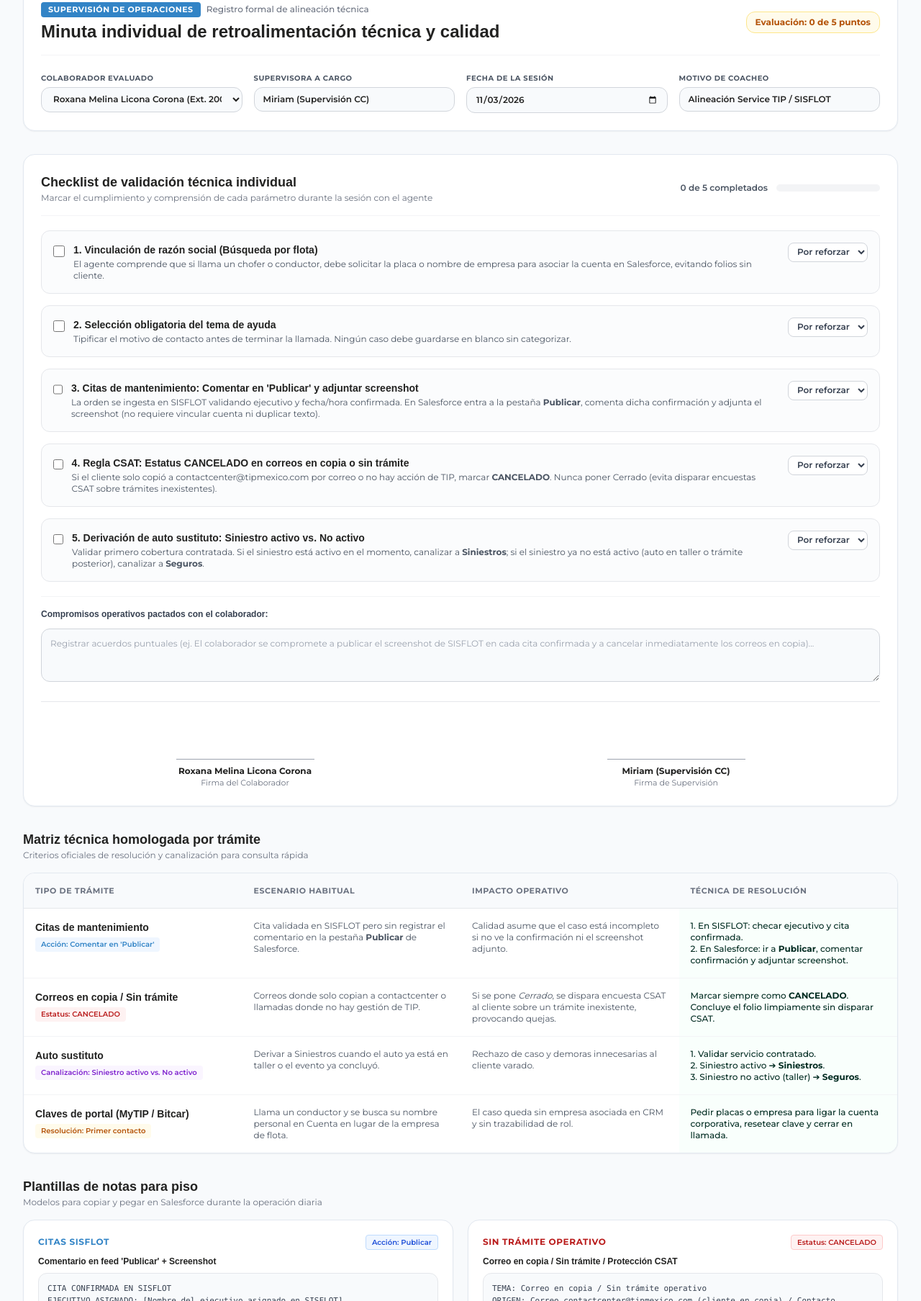
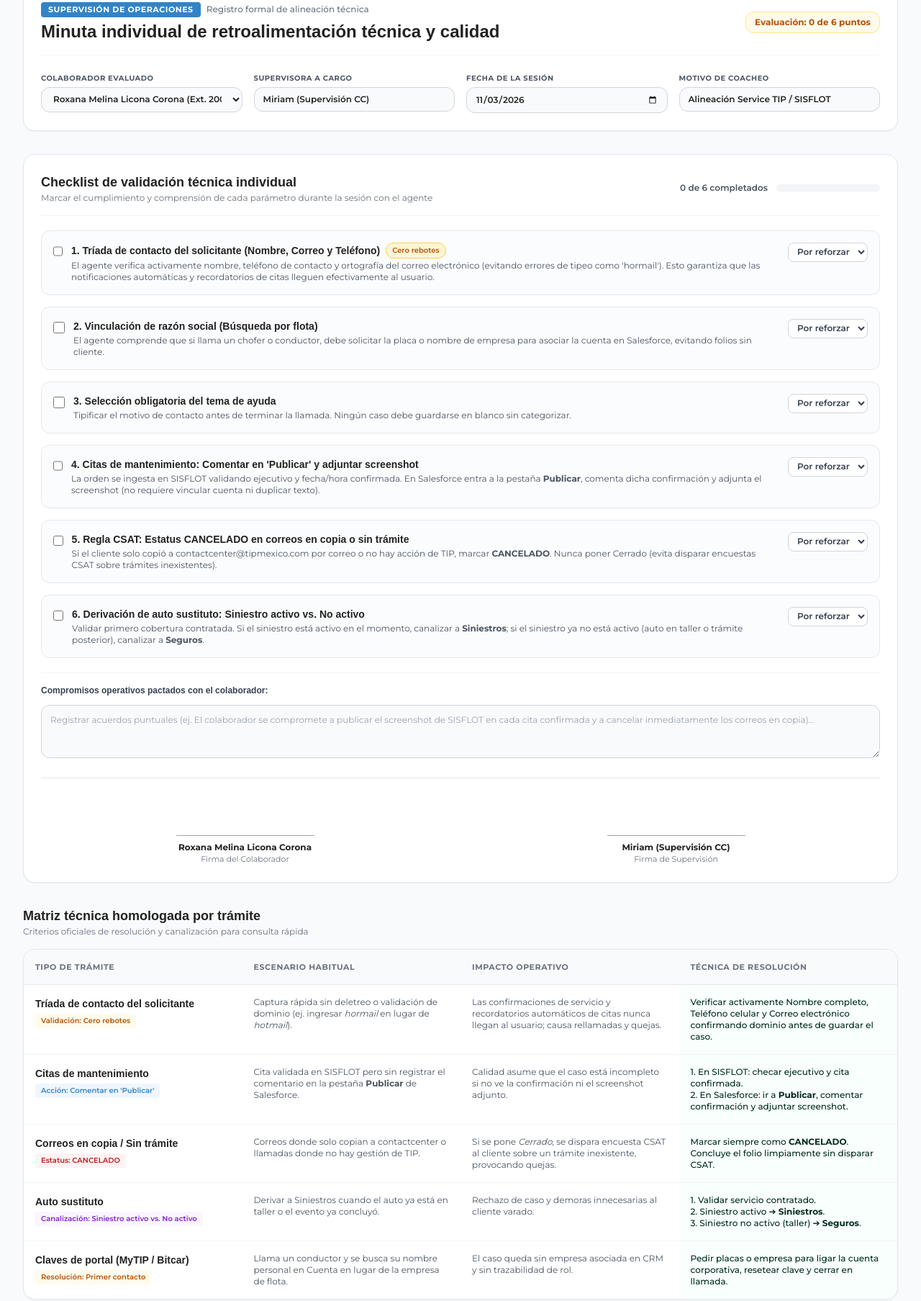
Before and after one commit to morocog/tip-direccion, a plain HTML site: page reportes/guia_calidad_gestion_tickets.html in a window 1280 px wide. Shown: the part 125-1932 px from the top of the page at 72% size. Drawn offline with nearby package versions, Linux system fonts and the light colour scheme.

Commit message:
feat(guia-calidad): incorporar punto 1 triada de contacto solicitante (6 puntos)

```diff
--- a/reportes/guia_calidad_gestion_tickets.html
+++ b/reportes/guia_calidad_gestion_tickets.html
@@ -120,7 +120,7 @@
                 </div>
                 <div class="flex items-center gap-2">
                     <span id="badgeScoreGlobal" class="text-xs font-bold px-3 py-1.5 rounded-xl bg-amber-50 text-amber-700 border border-amber-200">
-                        Evaluación: 0 de 5 puntos
+                        Evaluación: 0 de 6 puntos
                     </span>
                 </div>
             </div>
@@ -156,7 +156,7 @@
             </div>
         </section>
 
-        <!-- MÓDULO 2: EVALUADOR INTERACTIVO DE LOS 5 PUNTOS CRÍTICOS -->
+        <!-- MÓDULO 2: EVALUADOR INTERACTIVO DE LOS 6 PUNTOS CRÍTICOS -->
         <section class="bg-white border border-telat-slateBorder rounded-2xl p-6 shadow-sm space-y-5 print-card">
             <div class="flex flex-col sm:flex-row sm:items-center justify-between gap-2 border-b border-gray-100 pb-4">
                 <div>
@@ -168,7 +168,7 @@
                     </p>
                 </div>
                 <div class="flex items-center gap-3">
-                    <span id="scoreText" class="text-xs font-semibold text-gray-600">0 de 5 completados</span>
+                    <span id="scoreText" class="text-xs font-semibold text-gray-600">0 de 6 completados</span>
                     <div class="w-36 bg-gray-100 h-2.5 rounded-full overflow-hidden">
                         <div id="progressBar" class="bg-telat-celeste h-2.5 rounded-full transition-all duration-300" style="width: 0%"></div>
                     </div>
@@ -178,14 +178,17 @@
             <!-- CONTENEDOR DE PUNTOS DE EVALUACIÓN -->
             <div class="space-y-4" id="evalContainer">
 
-                <!-- PUNTO 1 -->
+                <!-- PUNTO 1: TRÍADA DE CONTACTO -->
                 <div class="p-4 rounded-xl border border-gray-200 hover:border-blue-200 transition bg-slate-50/50">
                     <div class="flex items-start justify-between gap-3">
                         <label class="flex items-start gap-3 cursor-pointer select-none flex-1">
                             <input type="checkbox" class="chk-item mt-1 w-4 h-4 text-telat-celeste rounded border-gray-300 focus:ring-telat-celeste">
                             <div class="text-xs">
-                                <strong class="text-telat-oscuro block font-subheadings text-sm">1. Vinculación de razón social (Búsqueda por flota)</strong>
-                                <span class="text-gray-600 block mt-0.5">El agente comprende que si llama un chofer o conductor, debe solicitar la placa o nombre de empresa para asociar la cuenta en Salesforce, evitando folios sin cliente.</span>
+                                <div class="flex items-center gap-2">
+                                    <strong class="text-telat-oscuro block font-subheadings text-sm">1. Tríada de contacto del solicitante (Nombre, Correo y Teléfono)</strong>
+                                    <span class="text-[10px] text-amber-700 bg-amber-100/70 border border-amber-300 px-2 py-0.5 rounded-full font-semibold">Cero rebotes</span>
+                                </div>
+                                <span class="text-gray-600 block mt-0.5">El agente verifica activamente nombre, teléfono de contacto y ortografía del correo electrónico (evitando errores de tipeo como 'hormail'). Esto garantiza que las notificaciones automáticas y recordatorios de citas lleguen efectivamente al usuario.</span>
                             </div>
                         </label>
                         <select class="status-select bg-white border border-gray-300 text-xs rounded-lg px-2 py-1 font-semibold text-gray-700">
@@ -202,7 +205,25 @@
                         <label class="flex items-start gap-3 cursor-pointer select-none flex-1">
                             <input type="checkbox" class="chk-item mt-1 w-4 h-4 text-telat-celeste rounded border-gray-300 focus:ring-telat-celeste">
                             <div class="text-xs">
-                                <strong class="text-telat-oscuro block font-subheadings text-sm">2. Selección obligatoria del tema de ayuda</strong>
+                                <strong class="text-telat-oscuro block font-subheadings text-sm">2. Vinculación de razón social (Búsqueda por flota)</strong>
+                                <span class="text-gray-600 block mt-0.5">El agente comprende que si llama un chofer o conductor, debe solicitar la placa o nombre de empresa para asociar la cuenta en Salesforce, evitando folios sin cliente.</span>
+                            </div>
+                        </label>
+                        <select class="status-select bg-white border border-gray-300 text-xs rounded-lg px-2 py-1 font-semibold text-gray-700">
+                            <option value="CUMPLE">Cumple</option>
+                            <option value="EN_PROCESO" selected>Por reforzar</option>
+                            <option value="NO_CUMPLE">No cumple</option>
+                        </select>
+                    </div>
+                </div>
+
+                <!-- PUNTO 3 -->
+                <div class="p-4 rounded-xl border border-gray-200 hover:border-blue-200 transition bg-slate-50/50">
+                    <div class="flex items-start justify-between gap-3">
+                        <label class="flex items-start gap-3 cursor-pointer select-none flex-1">
+                            <input type="checkbox" class="chk-item mt-1 w-4 h-4 text-telat-celeste rounded border-gray-300 focus:ring-telat-celeste">
+                            <div class="text-xs">
+                                <strong class="text-telat-oscuro block font-subheadings text-sm">3. Selección obligatoria del tema de ayuda</strong>
                                 <span class="text-gray-600 block mt-0.5">Tipificar el motivo de contacto antes de terminar la llamada. Ningún caso debe guardarse en blanco sin categorizar.</span>
                             </div>
                         </label>
@@ -214,13 +235,13 @@
                     </div>
                 </div>
 
-                <!-- PUNTO 3: SISFLOT -->
+                <!-- PUNTO 4: SISFLOT -->
                 <div class="p-4 rounded-xl border border-gray-200 hover:border-blue-200 transition bg-slate-50/50">
                     <div class="flex items-start justify-between gap-3">
                         <label class="flex items-start gap-3 cursor-pointer select-none flex-1">
                             <input type="checkbox" class="chk-item mt-1 w-4 h-4 text-telat-celeste rounded border-gray-300 focus:ring-telat-celeste">
                             <div class="text-xs">
-                                <strong class="text-telat-oscuro block font-subheadings text-sm">3. Citas de mantenimiento: Comentar en 'Publicar' y adjuntar screenshot</strong>
+                                <strong class="text-telat-oscuro block font-subheadings text-sm">4. Citas de mantenimiento: Comentar en 'Publicar' y adjuntar screenshot</strong>
                                 <span class="text-gray-600 block mt-0.5">La orden se ingesta en SISFLOT validando ejecutivo y fecha/hora confirmada. En Salesforce entra a la pestaña <strong>Publicar</strong>, comenta dicha confirmación y adjunta el screenshot (no requiere vincular cuenta ni duplicar texto).</span>
                             </div>
                         </label>
@@ -232,13 +253,13 @@
                     </div>
                 </div>
 
-                <!-- PUNTO 4: CANCELADO VS CERRADO (CSAT) -->
+                <!-- PUNTO 5: CANCELADO VS CERRADO (CSAT) -->
                 <div class="p-4 rounded-xl border border-gray-200 hover:border-blue-200 transition bg-slate-50/50">
                     <div class="flex items-start justify-between gap-3">
                         <label class="flex items-start gap-3 cursor-pointer select-none flex-1">
                             <input type="checkbox" class="chk-item mt-1 w-4 h-4 text-telat-celeste rounded border-gray-300 focus:ring-telat-celeste">
                             <div class="text-xs">
-                                <strong class="text-telat-oscuro block font-subheadings text-sm">4. Regla CSAT: Estatus CANCELADO en correos en copia o sin trámite</strong>
+                                <strong class="text-telat-oscuro block font-subheadings text-sm">5. Regla CSAT: Estatus CANCELADO en correos en copia o sin trámite</strong>
                                 <span class="text-gray-600 block mt-0.5">Si el cliente solo copió a contactcenter@tipmexico.com por correo o no hay acción de TIP, marcar <strong>CANCELADO</strong>. Nunca poner Cerrado (evita disparar encuestas CSAT sobre trámites inexistentes).</span>
                             </div>
                         </label>
@@ -250,13 +271,13 @@
                     </div>
                 </div>
 
-                <!-- PUNTO 5: AUTO SUSTITUTO -->
+                <!-- PUNTO 6: AUTO SUSTITUTO -->
                 <div class="p-4 rounded-xl border border-gray-200 hover:border-blue-200 transition bg-slate-50/50">
                     <div class="flex items-start justify-between gap-3">
                         <label class="flex items-start gap-3 cursor-pointer select-none flex-1">
                             <input type="checkbox" class="chk-item mt-1 w-4 h-4 text-telat-celeste rounded border-gray-300 focus:ring-telat-celeste">
                             <div class="text-xs">
-                                <strong class="text-telat-oscuro block font-subheadings text-sm">5. Derivación de auto sustituto: Siniestro activo vs. No activo</strong>
+                                <strong class="text-telat-oscuro block font-subheadings text-sm">6. Derivación de auto sustituto: Siniestro activo vs. No activo</strong>
                                 <span class="text-gray-600 block mt-0.5">Validar primero cobertura contratada. Si el siniestro está activo en el momento, canalizar a <strong>Siniestros</strong>; si el siniestro ya no está activo (auto en taller o trámite posterior), canalizar a <strong>Seguros</strong>.</span>
                             </div>
                         </label>
@@ -316,6 +337,25 @@
                             </tr>
                         </thead>
                         <tbody class="divide-y divide-gray-100">
+
+                            <!-- TRÍADA DE CONTACTO -->
+                            <tr class="hover:bg-slate-50/60 transition">
+                                <td class="p-4 align-top">
+                                    <div class="font-bold text-telat-oscuro text-sm font-subheadings">Tríada de contacto del solicitante</div>
+                                    <div class="mt-1 inline-flex items-center gap-1 bg-amber-50 text-amber-700 font-semibold px-2 py-0.5 rounded text-[10px]">
+                                        Validación: Cero rebotes
+                                    </div>
+                                </td>
+                                <td class="p-4 align-top text-gray-600">
+                                    Captura rápida sin deletreo o validación de dominio (ej. ingresar <em>hormail</em> en lugar de <em>hotmail</em>).
+                                </td>
+                                <td class="p-4 align-top text-gray-600">
+                                    Las confirmaciones de servicio y recordatorios automáticos de citas nunca llegan al usuario; causa rellamadas y quejas.
+                                </td>
+                                <td class="p-4 align-top bg-emerald-50/30 text-emerald-950 font-medium">
+                                    Verificar activamente Nombre completo, Teléfono celular y Correo electrónico confirmando dominio antes de guardar el caso.
+                                </td>
+                            </tr>
 
                             <!-- CITAS SISFLOT -->
                             <tr class="hover:bg-slate-50/60 transition">
```
